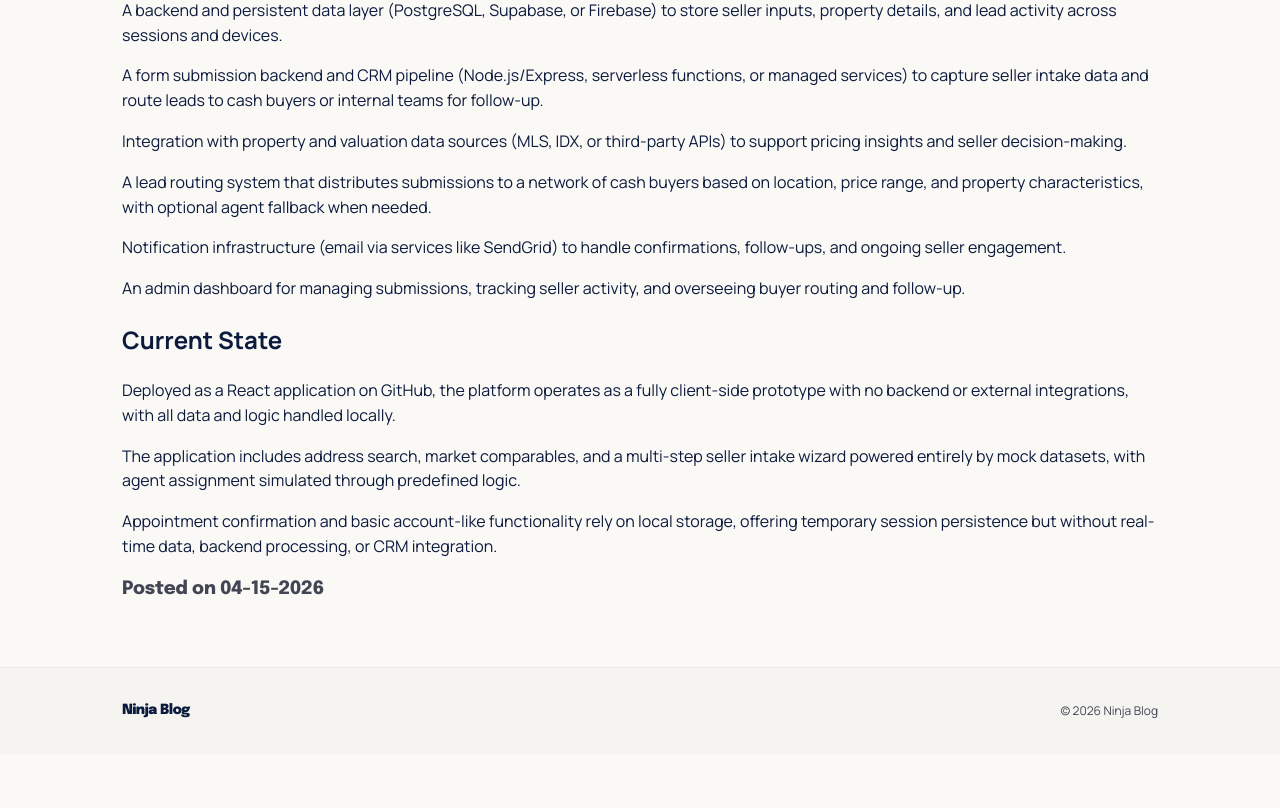
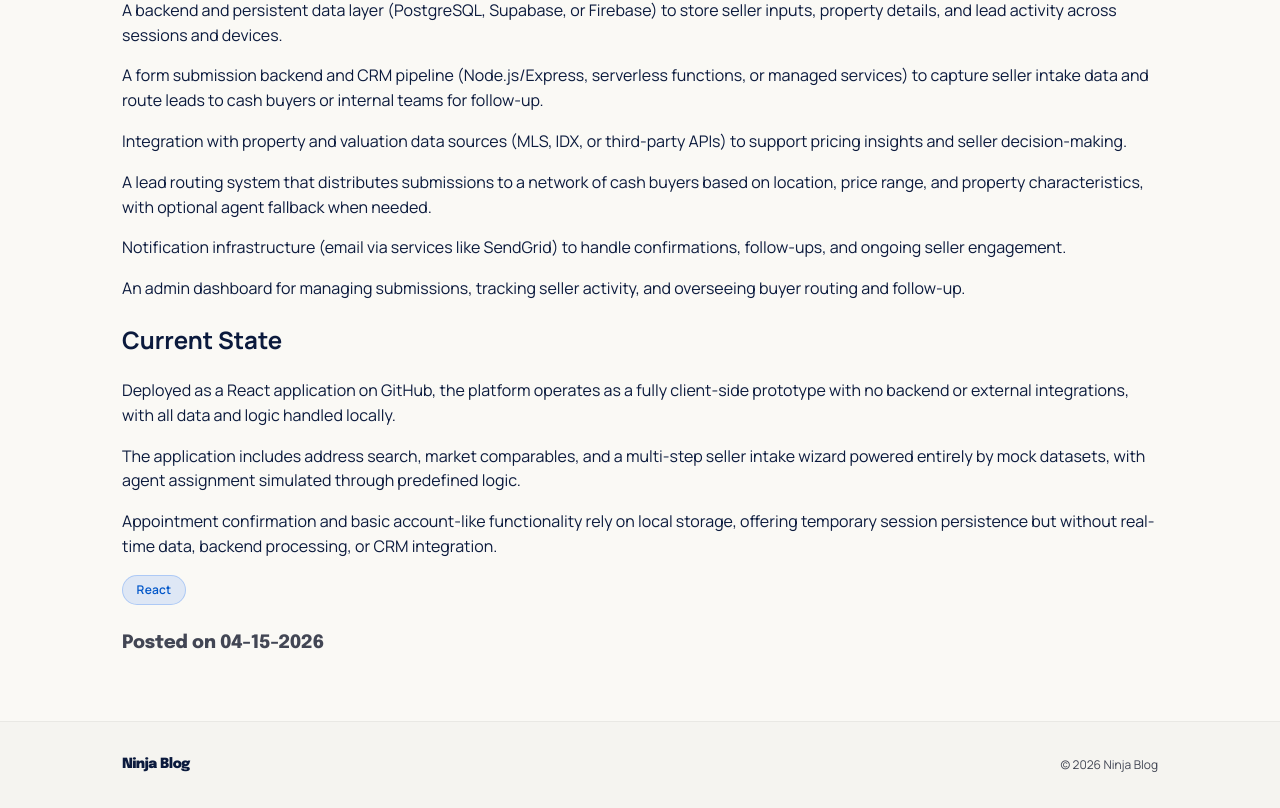
Before and after one commit to NiklasEdstromLPT/Ninja-Blog, a React (Vite) app: page /project/buymyhouse in a window 1280 px wide. Shown: the part 1648-2456 px from the top of the page. Before the commit the page ends 2402 px from the top, so only its background shows below. Built offline with nearby package versions, Linux system fonts and the light colour scheme.

Commit message:
Key Tech section for tech chips

```diff
--- a/public/projects.json
+++ b/public/projects.json
@@ -3,6 +3,7 @@
     "title": "Shop Squared",
     "date": "04-08-2026",
     "tileSummary": "Inventory management app for ecommerce and event workflows.",
+    "keyTech": "Vue 3, Vite, Node.js, Supabase",
     "text": [
       {
         "title": "Summary",
@@ -24,6 +25,7 @@
     "title": "Zoom Bot",
     "date": "04-05-2026",
     "tileSummary": "A bot that integrates with OBS Studio in Zoom meetings to trigger automated responses, visuals, and sound effects.",
+    "keyTech": "Node.js, Zoom API, OBS Studio",
     "text": [
       {
         "title": "Summary",
@@ -76,6 +78,7 @@
     "title": "Direct Mail Sphere",
     "date": "04-06-2026",
     "tileSummary": "A full-stack platform for real estate agents to create targeted direct mail campaigns.",
+    "keyTech": "Vue 3, Vite, Node.js, Express, Resend, FusionPro",
     "text": [
       {
         "title": "Summary",
@@ -97,6 +100,7 @@
     "title": "Lofty Forms",
     "date": "04-04-2026",
     "tileSummary": "Dynamic onboarding forms with an admin panel, per-office QR codes, and live Lofty API integration.",
+    "keyTech": "Vue 3, Vite, Node.js, Express",
     "text": [
       {
         "title": "Summary",
@@ -118,6 +122,7 @@
     "date": "04-15-2026",
     "showcase": true,
     "tileSummary": "A platform that captures motivated sellers, connects them with buyers or specialists, and offers sale paths based on their needs.",
+    "keyTech": "React",
     "text": [
       {
         "title": "Summary",
@@ -168,6 +173,7 @@
     "date": "04-14-2026",
     "showcase": true,
     "tileSummary": "A platform that matches homeowners with the most qualified real estate agent for their specific situation.",
+    "keyTech": "TypeScript, React",
     "text": [
       {
         "title": "Summary",
@@ -264,6 +270,7 @@
     "title": "Military Leads",
     "date": "04-12-2026",
     "tileSummary": "A lead-matching platform that pairs active-duty members, veterans, and military families with real estate agents who specialize in VA loans and PCS moves.",
+    "keyTech": "HTML, Tailwind CSS",
     "text": [
       {
         "title": "Summary",
@@ -308,6 +315,7 @@
     "title": "PreApprove",
     "date": "04-11-2026",
     "tileSummary": "A mortgage preapproval matching service that routes borrowers into the right loan program and hands them to 2\u20133 vetted lenders \u2014 no hard credit pull.",
+    "keyTech": "HTML, CSS",
     "text": [
       {
         "title": "Summary",
@@ -354,6 +362,7 @@
     "date": "04-28-2026",
     "showcase": true,
     "tileSummary": "In-person merch sales at Spring Con, powered by Shop Squared, Square, and Shopify.",
+    "keyTech": "Shop Squared, Square, Shopify",
     "text": [
       {
         "title": "Summary",
@@ -375,6 +384,7 @@
     "title": "FSBO Support",
     "date": "04-10-2026",
     "tileSummary": "A support-oriented toolkit and education site for homeowners selling independently \u2014 pricing, listing, and offer-handling guidance without the agent-commission pitch.",
+    "keyTech": "HTML, CSS",
     "text": [
       {
         "title": "Summary",
--- a/src/routes/Project.jsx
+++ b/src/routes/Project.jsx
@@ -85,6 +85,11 @@ export default function Project() {
     ? collectFields('longSummary')
     : project.summary ? [project.summary] : [];
   const challengeParts = collectFields('challenges');
+
+  const techList = String(project.keyTech || '')
+    .split(',')
+    .map((t) => t.trim())
+    .filter(Boolean);
 
   // New schema: `project.text` is an array of { title, paragraphs: [] }.
   // Build `sections` to render: prefer `project.text`, otherwise fall back
@@ -180,7 +185,16 @@ export default function Project() {
             : section.text && <p>{section.text}</p>}
         </section>
       ))}
-        {project.date && (
+
+      {techList.length > 0 && (
+        <div className="tech-chips">
+          {techList.map((t) => (
+            <span key={t} className="tech-chip">{t}</span>
+          ))}
+        </div>
+      )}
+
+      {project.date && (
         <div className="project-date">Posted on {project.date}</div>
       )}
     </article>
--- a/src/styles.css
+++ b/src/styles.css
@@ -574,6 +574,26 @@ main.wrap { flex: 1; }
   margin-top: 0.125rem;
 }
 
+/* Key tech chips */
+.tech-chips {
+  display: flex;
+  flex-wrap: wrap;
+  gap: 0.4rem;
+  margin: 0 0 1.5rem;
+}
+.tech-chip {
+  display: inline-flex;
+  align-items: center;
+  padding: 0.3rem 0.85rem;
+  border-radius: 999px;
+  background: rgba(27, 110, 243, 0.12);
+  border: 1px solid rgba(27, 110, 243, 0.25);
+  color: var(--accent);
+  font-size: 0.75rem;
+  font-weight: 600;
+  letter-spacing: 0.02em;
+}
+
 @media (max-width: 540px) {
   .intro { padding-top: 2.5rem; }
   .total-count { font-size: 0.9rem; margin-top: 1rem; }
```
